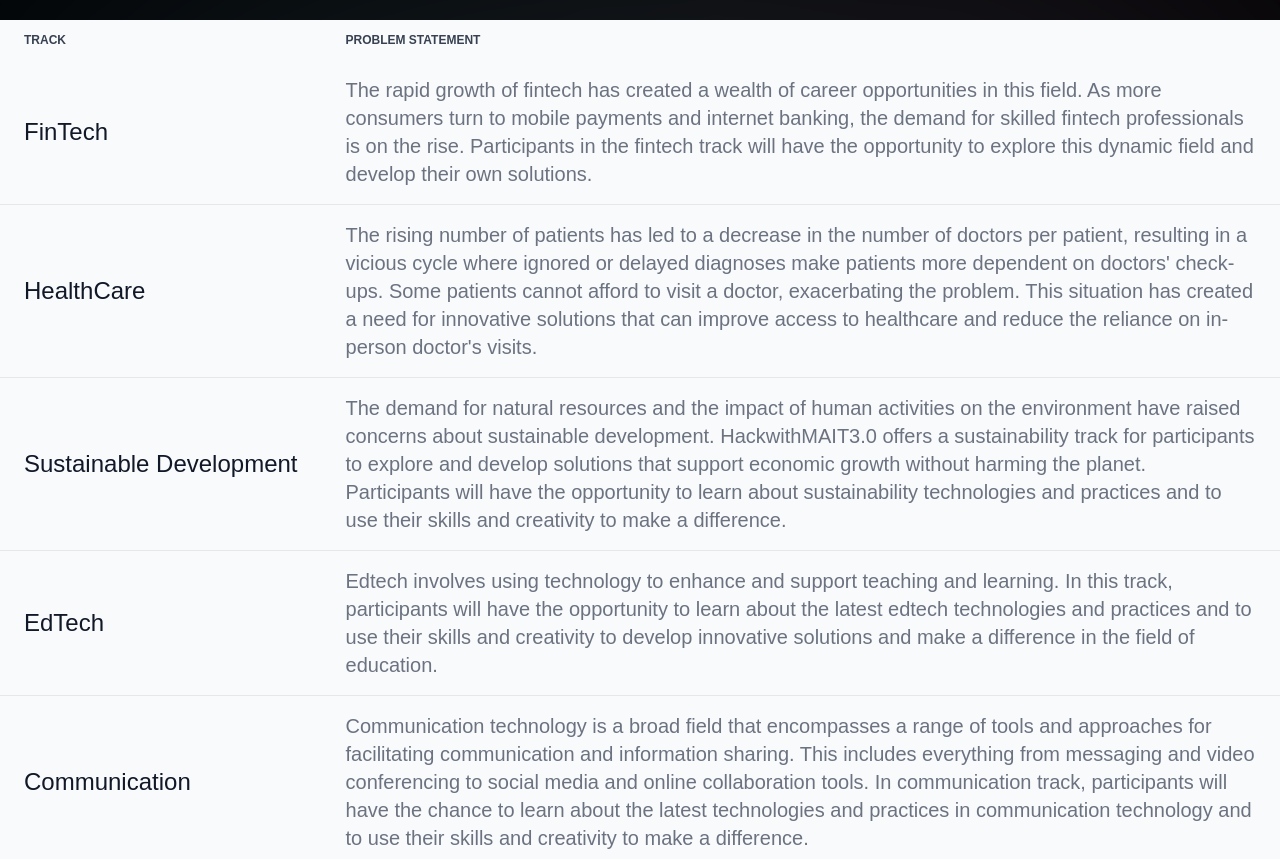
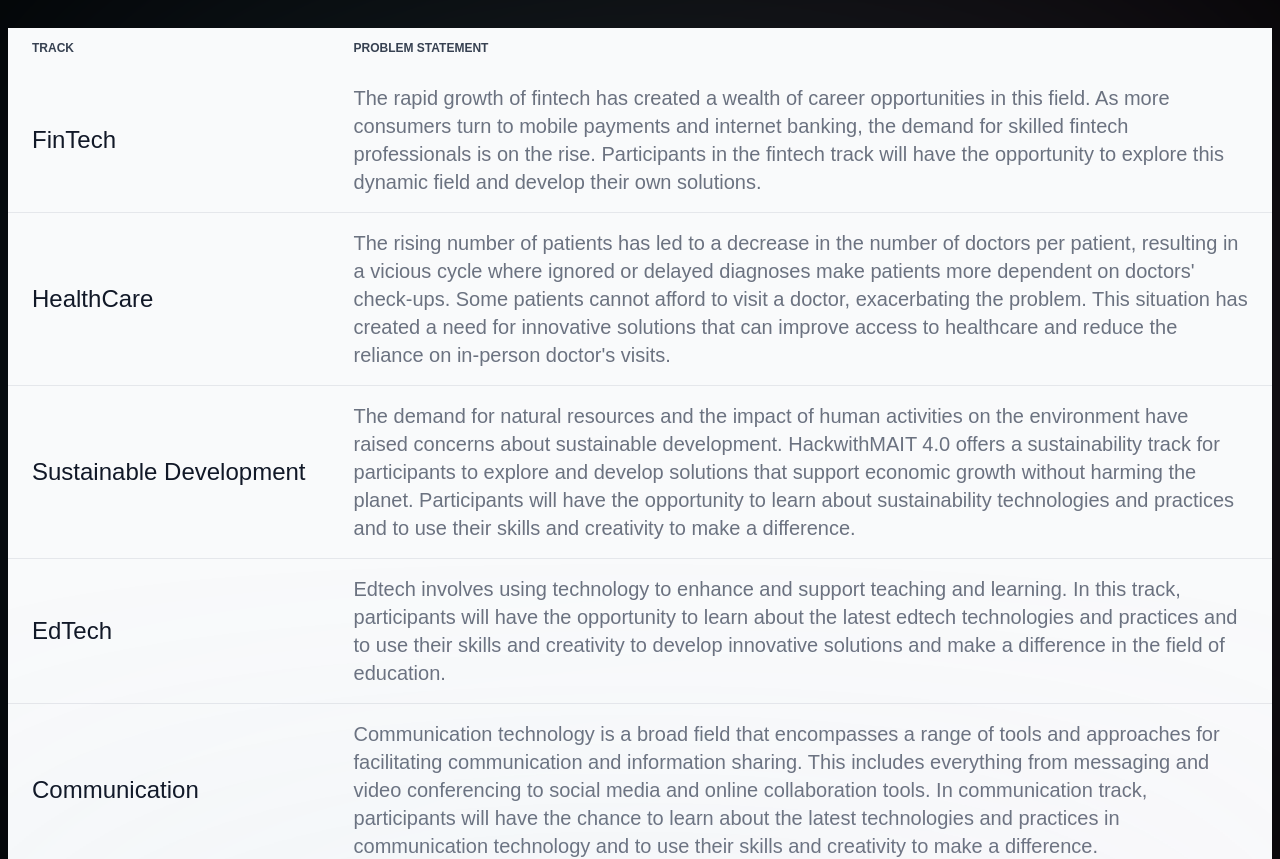
Before and after one commit to nawed2611/hackwithmait, a React (Vite) app: page /table in a window 1280 px wide. Shown: the top 859 px of the page. Built offline with nearby package versions, Linux system fonts and the light colour scheme; a web font is replaced by a local one; what tw-elements would draw is missing.

Commit message:
Update fixes

```diff
--- a/src/App.jsx
+++ b/src/App.jsx
@@ -18,7 +18,7 @@ function App() {
       <CarouselScreen />
       {/* <Speakers /> */}
       {/* <Tracks /> */}
-      {/* <Timeline/> */}
+      <Timeline />
       {/* <Schedule /> */}
       <Sponsors />
       {/* <Team /> */}
--- a/src/pages/table.jsx
+++ b/src/pages/table.jsx
@@ -1,6 +1,7 @@
 import React, { useState } from 'react'
 import { AnimatePresence, motion } from 'framer-motion';
 import { AiOutlineCloseCircle } from 'react-icons/ai';
+import Footer from './Footer';
 
 const Table = () => {
     function ToggleContent({ header, id }) {
@@ -29,7 +30,7 @@ const Table = () => {
         },
         3: {
             header: "Sustainable Development",
-            content: "The demand for natural resources and the impact of human activities on the environment have raised concerns about sustainable development. HackwithMAIT3.0 offers a sustainability track for participants to explore and develop solutions that support economic growth without harming the planet. Participants will have the opportunity to learn about sustainability technologies and practices and to use their skills and creativity to make a difference.",
+            content: "The demand for natural resources and the impact of human activities on the environment have raised concerns about sustainable development. HackwithMAIT 4.0 offers a sustainability track for participants to explore and develop solutions that support economic growth without harming the planet. Participants will have the opportunity to learn about sustainability technologies and practices and to use their skills and creativity to make a difference.",
             imageUrl: "https://img.freepik.com/free-vector/illustration-human-avatar-with-environment_53876-17627.jpg?w=1060&t=st=1671132491~exp=1671133091~hmac=8185b524e3750c928c4d6065c422fb5f26c52027dd8ce80d51782c7c4a12e17b"
         },
         4: {
@@ -52,8 +53,8 @@ const Table = () => {
     return (
         <>
             <div className='radial-bg-2 w-[98vw] h-screen absolute'></div>
-            <div class="relative overflow-x-auto shadow-md sm:rounded-lg">
-                <table class="w-full text-sm text-left text-gray-500 dark:text-gray-400 my-5">
+            <div class="relative overflow-x-auto shadow-md  p-2">
+                <table class="w-full text-sm text-left text-gray-500 dark:text-gray-400 sm:rounded-lg my-5">
                     <thead class="text-xs text-gray-700 uppercase bg-gray-50 dark:bg-gray-700 dark:text-gray-400">
                         <tr>
                             <th scope="col" class="px-6 py-3">
@@ -78,7 +79,7 @@ const Table = () => {
                     }
                 </table>
             </div>
-
+            <Footer />
         </>
     )
 }
```
